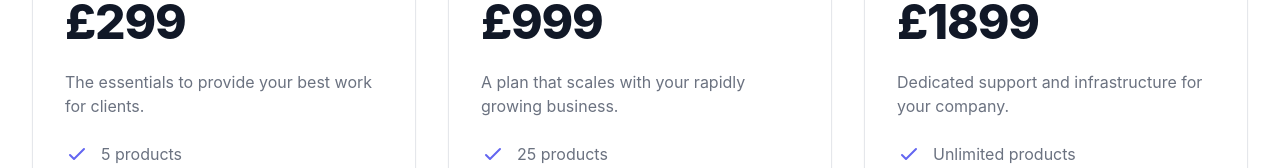
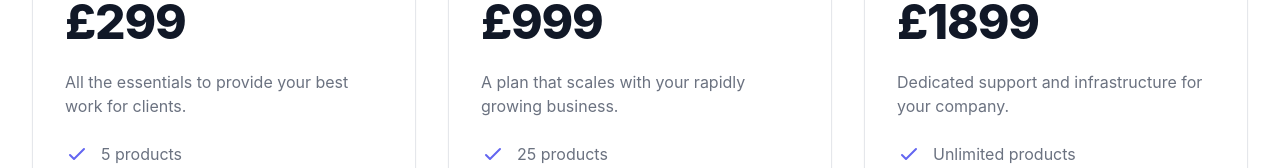
Before and after one commit to Webisity/webisity, a Next.js app: page /pricing in a window 1280 px wide. Shown: the part 503-671 px from the top of the page. Built offline with nearby package versions, Linux system fonts and the light colour scheme; a web font is replaced by a local one.

Commit message:
Capitalise "Layout.js"

```diff
--- a/pages/pricing.js
+++ b/pages/pricing.js
@@ -6,7 +6,7 @@ const pricing = {
       title: 'Starter Site',
       price: 299,
       frequency: '/month',
-      description: 'The essentials to provide your best work for clients.',
+      description: 'All the essentials to provide your best work for clients.',
       features: ['5 products', 'Up to 1,000 subscribers', 'Basic analytics', 'Hosting and support for 1 year'],
       cta: 'Monthly billing',
       mostPopular: false,
```
